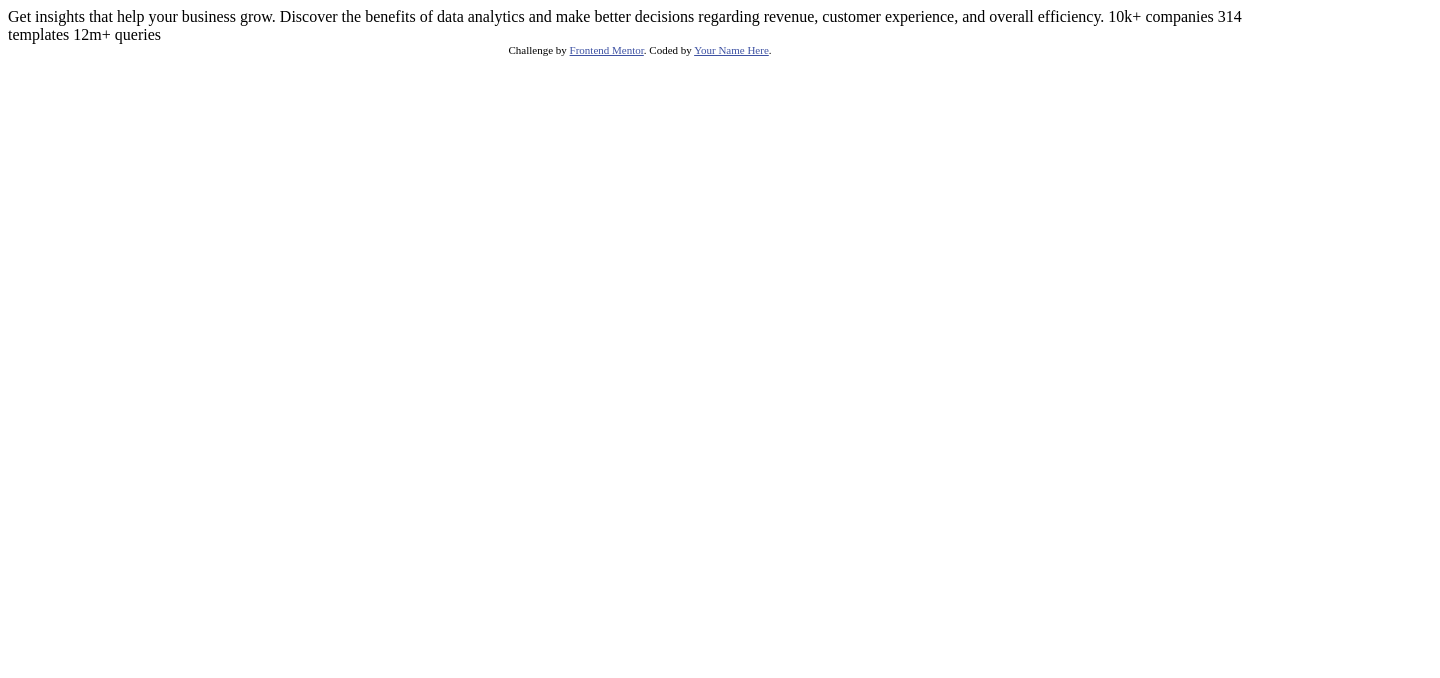
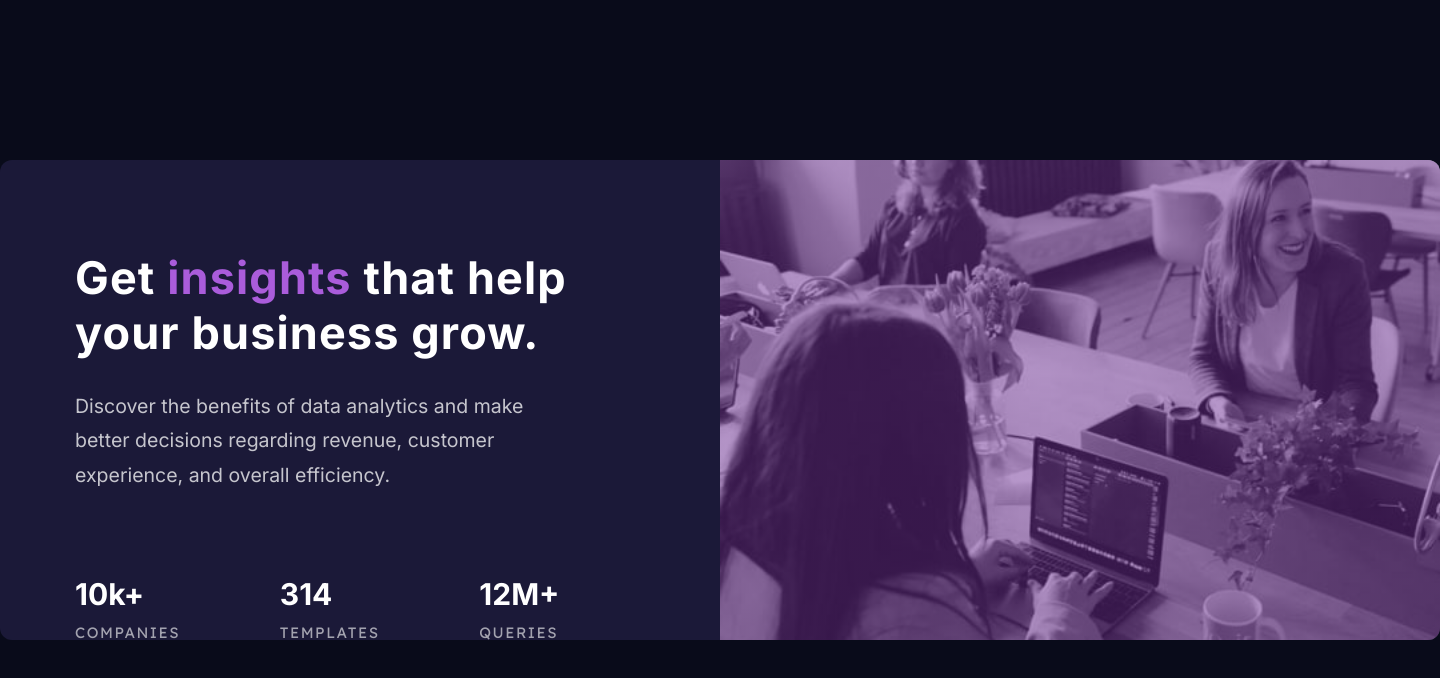
Before and after one commit to letguilhermec/frontendmentor, a plain HTML site: page index.html in a window 1280 px wide. Shown: the whole page, 1440 px wide, since content can reach past the window. Drawn offline with Linux system fonts and the light colour scheme.

Commit message:
Desktop semi-ready. Verify filter color over img

```diff
--- a/index.html
+++ b/index.html
@@ -3,31 +3,39 @@
   <head>
     <meta charset="UTF-8">
     <meta name="viewport" content="width=device-width, initial-scale=1.0"> <!-- displays site properly based on user's device -->
-
+    <link rel="stylesheet" href="style.css">
+    <link rel="preconnect" href="https://fonts.gstatic.com">
+    <link href="https://fonts.googleapis.com/css2?family=Inter:wght@400;700&family=Lexend+Deca&display=swap" rel="stylesheet">
     <link rel="icon" type="image/png" sizes="32x32" href="./images/favicon-32x32.png">
-
     <title>Frontend Mentor | Stats preview card component</title>
-
-  <!-- Feel free to remove these styles or customise in your own stylesheet 👍 -->
-  <style>
-    .attribution { font-size: 11px; text-align: center; }
-    .attribution a { color: hsl(228, 45%, 44%); }
-  </style>
   </head>
   <body>
-
-  Get insights that help your business grow.
-
-  Discover the benefits of data analytics and make better decisions regarding revenue, customer
-  experience, and overall efficiency.
-
-  10k+ companies
-  314 templates
-  12m+ queries
+    <main class="card">
+      <section class="image">
+      </section>
+      <section class="card-content">
+        <h2 class="heading">Get <span class="insight">insights</span> that help your business grow.</h2>
+        <p class="card-text">Discover the benefits of data analytics and make better decisions regarding revenue, customer experience, and overall efficiency.</p>
+        <div class="stats">
+          <div class="stat1">
+            <h3 class="s1">10k+</h3>
+            <p class="s-info">companies</p>
+          </div>
+          <div class="stat2">
+            <h3 class="s2">314</h1>
+            <p class="s-info">templates</p>
+          </div>
+          <div class="stat3">
+            <h3 class="s3">12m+</h3>
+            <p class="s-info">queries</p>
+          </div>
+        </div>
+      </section>
+    </main>
 
     <div class="attribution">
       Challenge by <a href="https://www.frontendmentor.io?ref=challenge" target="_blank">Frontend Mentor</a>.
-    Coded by <a href="#">Your Name Here</a>.
+      Coded by <a href="https:github.com/letguilhermec" target="_blank">Guilherme Correa</a>.
     </div>
   </body>
 </html>
--- /dev/null
+++ b/style.css
@@ -0,0 +1,108 @@
+*,
+*::before,
+*::after {
+    padding: 0;
+    margin: 0;
+    box-sizing: border-box;
+}
+
+:root {
+    --clr-primary-dark-blue: hsl(233, 47%, 7%);
+    --clr-primary-des-blue: hsl(244, 38%, 16%);
+    --clr-primary-soft-violet: hsl(277, 64%, 61%);
+    --clr-neutral-white: hsl(0, 0%, 100%);
+    --clr-neutral-transp-white-mainp: hsla(0, 0%, 100%, 0.75);
+    --clr-neutral-transp-white-sthead: hsla(0, 0%, 100%, 0.6);
+
+    --ff-inter: 'Inter', sans-serif;
+    --ff-lexend-deca: 'Lexend Deca', sans-serif;
+
+    --fw-400: 400;
+    --fw-700: 700;
+
+    --width-desktop: 1440px;
+    --width-mobile: 375px;
+}
+
+html {
+    font-size: 15px;
+    font-family: var(--ff-inter);
+    color: var(--clr-neutral-white)
+}
+
+.attribution {
+    display: none;
+}
+
+body {
+    background-color: var(--clr-primary-dark-blue);min-height: 100vh;
+    display: grid;
+}
+
+.card {
+    background-color: var(--clr-primary-des-blue);
+    border-radius: .8em;
+    width: var(--width-desktop);
+    height: 60vh;
+    place-self: center;
+    display: flex;
+    overflow: hidden;
+}
+
+.image {
+    width: 50%;
+    height: auto;
+    background-image: linear-gradient(hsla(277, 53%, 38%, 0.5), hsla(277, 53%, 38%, 0.5)),
+    url('./images/image-header-desktop.jpg');
+    background-position: center;
+    background-size: cover;
+    background-repeat: no-repeat;
+    order: 2;
+}
+
+.card-content {
+    width: 50%;
+    order: 1;
+    padding: 6rem 5rem 6rem 5rem;
+}
+
+.heading {
+    font-size: 3rem;
+    letter-spacing: .025em;
+}
+
+.insight {
+    color: var(--clr-primary-soft-violet);
+}
+
+.card-text {
+    color: var(--clr-neutral-transp-white-mainp);
+    width: 85%;
+    padding: 1.5em 0 2em 0;
+    line-height: 1.75em;
+    font-size: 1.3rem;
+}
+
+.stats {
+    width: 85%;
+    display: flex;
+    justify-content: space-between;
+    padding: 3em 0 2em 0;
+}
+
+.stats h3 {
+    font-size: 2rem;
+}
+
+.s3 {
+    text-transform: uppercase;
+}
+
+.s-info {
+    text-transform: uppercase;
+    font-size: 1em;
+    font-family: var(--ff-lexend-deca);
+    letter-spacing: .1em;
+    color: var(--clr-neutral-transp-white-sthead);
+    padding: .75em 0 0 0;
+}
```
Lines whose indentation alone changed are shown as unchanged.
